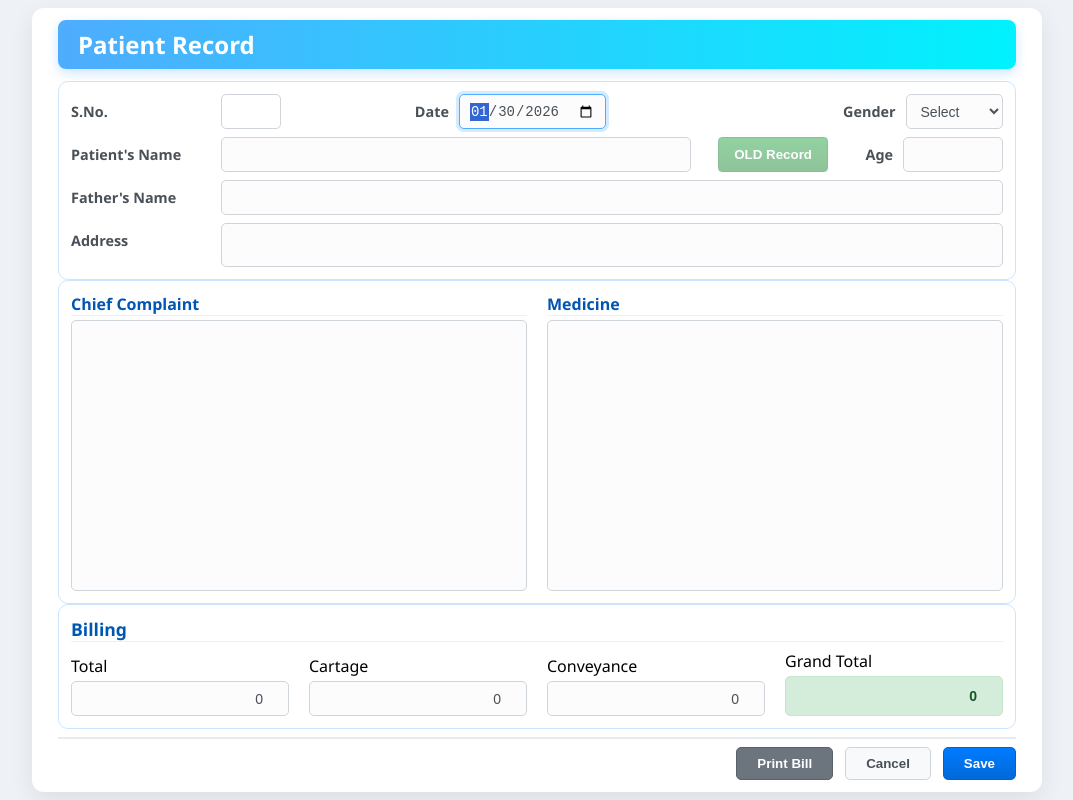
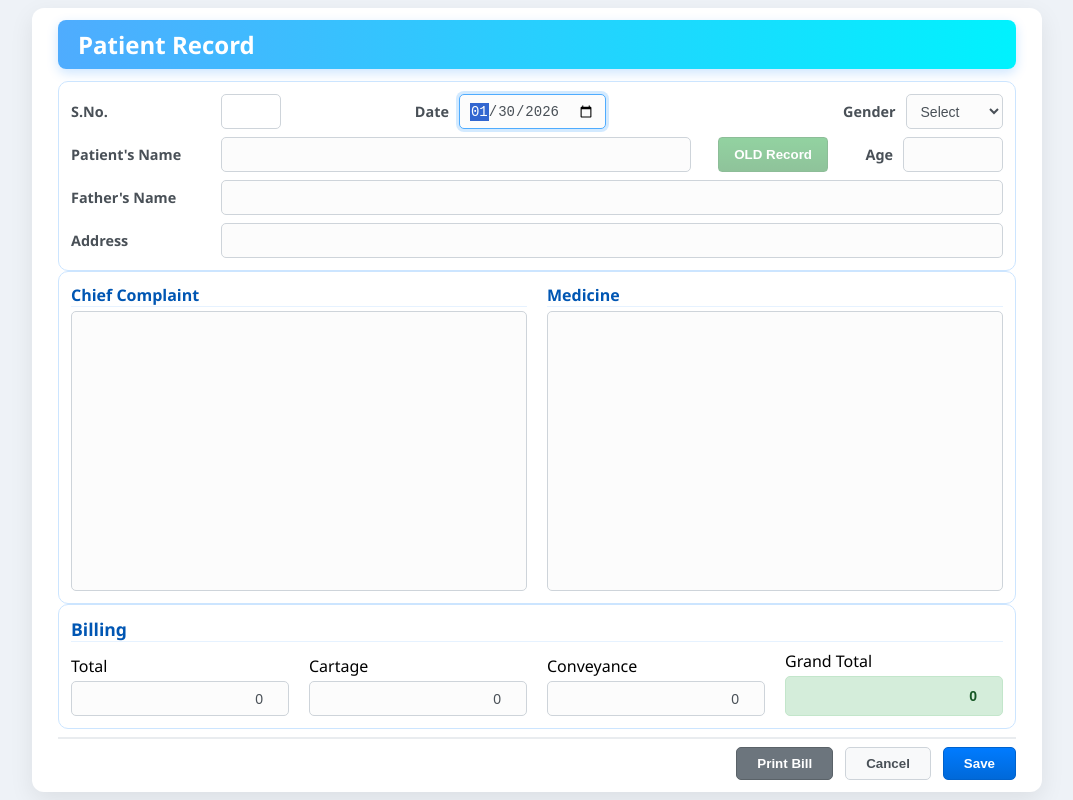
Before and after one commit to sahilcingh/Patient-Record-App, a React (Vite) app in the folder frontend/: page / in a window 1280 px wide. Shown: the whole page, without its empty margins (103-1176 px from the left). Built offline with nearby package versions, Linux system fonts and the light colour scheme; no server answers.

Commit message:
Implemented the dynamic sizing of the medicine and complaint block 3

```diff
--- a/frontend/public/app.js
+++ b/frontend/public/app.js
@@ -55,14 +55,20 @@
         /* ================= 1. AUTO-EXPAND LOGIC ================= */
         function adjustTextareaHeight(el) {
             if (!el) return;
-            el.style.height = "auto"; // Reset to shrink if needed
-            el.style.height = (el.scrollHeight) + "px"; // Expand to fit content
+            // 1. Reset height to auto to correctly calculate new scrollHeight (shrink if deleted)
+            el.style.height = "auto";
+            // 2. Set new height based on content
+            el.style.height = (el.scrollHeight) + "px";
         }
 
         // Attach listeners to grow while typing
-        if(addressBox) addressBox.addEventListener("input", () => adjustTextareaHeight(addressBox));
-        if(complaintBox) complaintBox.addEventListener("input", () => adjustTextareaHeight(complaintBox));
-        if(medicineBox) medicineBox.addEventListener("input", () => adjustTextareaHeight(medicineBox));
+        [addressBox, complaintBox, medicineBox].forEach(box => {
+            if(box) {
+                box.addEventListener("input", () => adjustTextareaHeight(box));
+                // Also trigger on focus to be safe
+                box.addEventListener("focus", () => adjustTextareaHeight(box));
+            }
+        });
 
         /* ================= PRINT BILL FUNCTION ================= */
         if (printBtn) {
@@ -146,7 +152,7 @@
 
             if(addressBox) {
                 addressBox.value = record.B_To || "";
-                adjustTextareaHeight(addressBox); // Resize Address on Load
+                adjustTextareaHeight(addressBox); // RESIZE ADDRESS
             }
 
             if(oldRecordBtn) { oldRecordBtn.disabled = false; oldRecordBtn.style.opacity = "1"; oldRecordBtn.style.cursor = "pointer"; }
--- a/frontend/src/App.css
+++ b/frontend/src/App.css
@@ -51,13 +51,13 @@ body {
 .header h1 { margin: 0; font-size: 1.5rem; font-weight: 600; }
 .date { font-weight: 600; color: #e3f2fd; font-size: 0.9rem; }
 
-/* FORM LAYOUT - SCROLLABLE ON DESKTOP IF CONTENT GROWS */
+/* FORM LAYOUT - Allow Vertical Scroll on Desktop if boxes grow */
 #patientForm {
   display: flex;
   flex-direction: column;
   flex: 1;
   justify-content: space-between;
-  overflow-y: auto; /* Allow Scroll */
+  overflow-y: auto;
 }
 
 .section {
@@ -84,13 +84,13 @@ body {
 .grow { flex: 1; display: flex; position: relative; }
 .grow input { width: 100%; }
 
-/* === AUTO-RESIZING TEXTAREAS === */
+/* === AUTO-RESIZING BOXES (UPDATED) === */
 .address-box {
     flex: 1;
-    min-height: 35px; /* Minimum height */
-    height: auto;
+    min-height: 35px;
     resize: none;
     overflow-y: hidden; /* Hide scrollbar */
+    display: block;
 }
 
 .large-box {
@@ -98,11 +98,11 @@ body {
     flex: 1;
     resize: none;
     min-height: 40px;
-    height: auto;
     overflow-y: hidden; /* Hide scrollbar */
+    display: block;
 }
 
-/* ... (Standard Inputs) ... */
+/* ... Standard Styles ... */
 .autocomplete-wrapper { position: relative; width: 100%; }
 .suggestions-list { position: absolute; top: 100%; left: 0; right: 0; background: white; border: 1px solid #ced4da; border-radius: 0 0 5px 5px; box-shadow: 0 4px 6px rgba(0,0,0,0.1); max-height: 150px; overflow-y: auto; z-index: 1000; list-style: none; padding: 0; margin: 0; }
 .suggestions-list li { padding: 8px 10px; cursor: pointer; border-bottom: 1px solid #eee; font-size: 13px; color: #333; }
@@ -154,13 +154,11 @@ button.danger { background: linear-gradient(to bottom, #dc3545, #c82333); color:
 
   input, select { width: 100%; height: 45px; }
 
-  /* TEXTAREA HEIGHT UNLOCKED FOR MOBILE */
+  /* FIXED: REMOVED !important SO JS CAN RESIZE */
   textarea {
-      height: auto;
       min-height: 45px;
+      /* removed height: auto; */
   }
-
-  .address-box { height: auto !important; } /* Allow expanding */
 
   .right-align { text-align: left; }
   .nav-button { width: 100%; justify-content: center; margin-top: 5px; }
```
